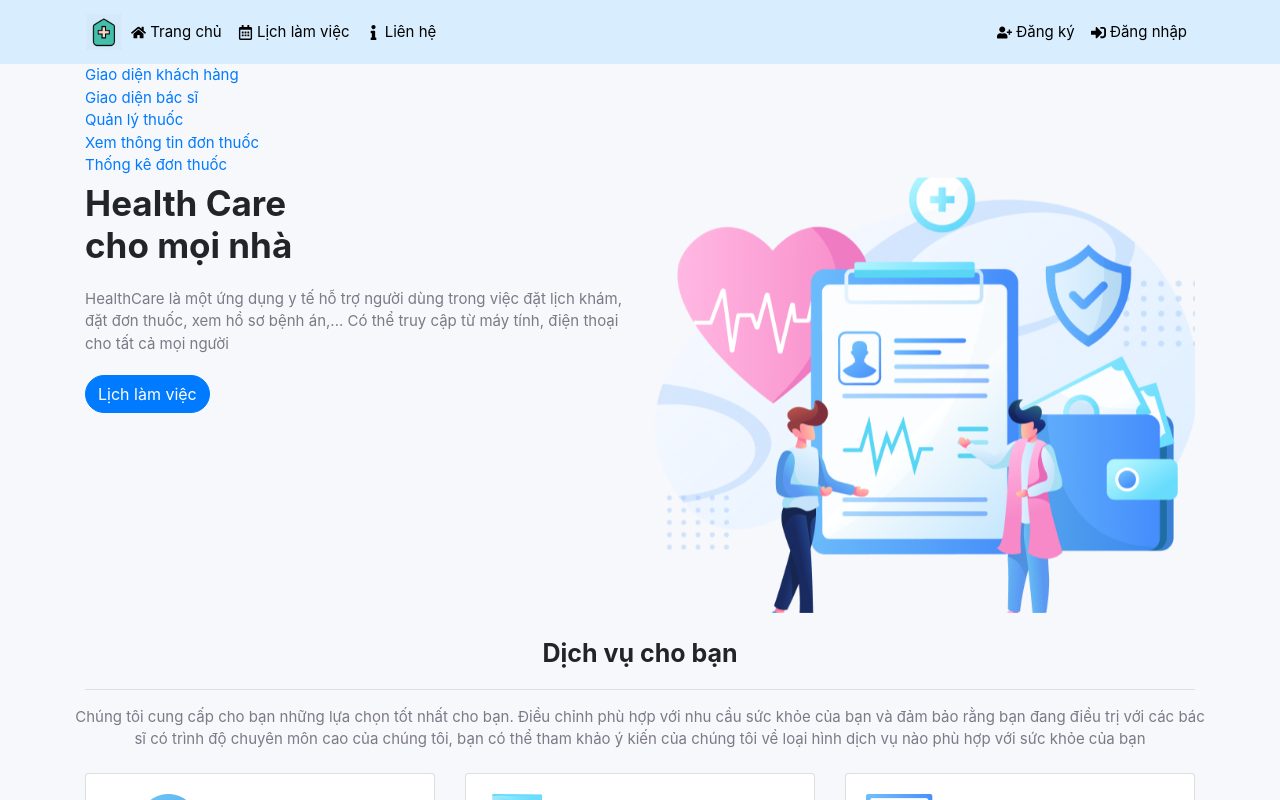
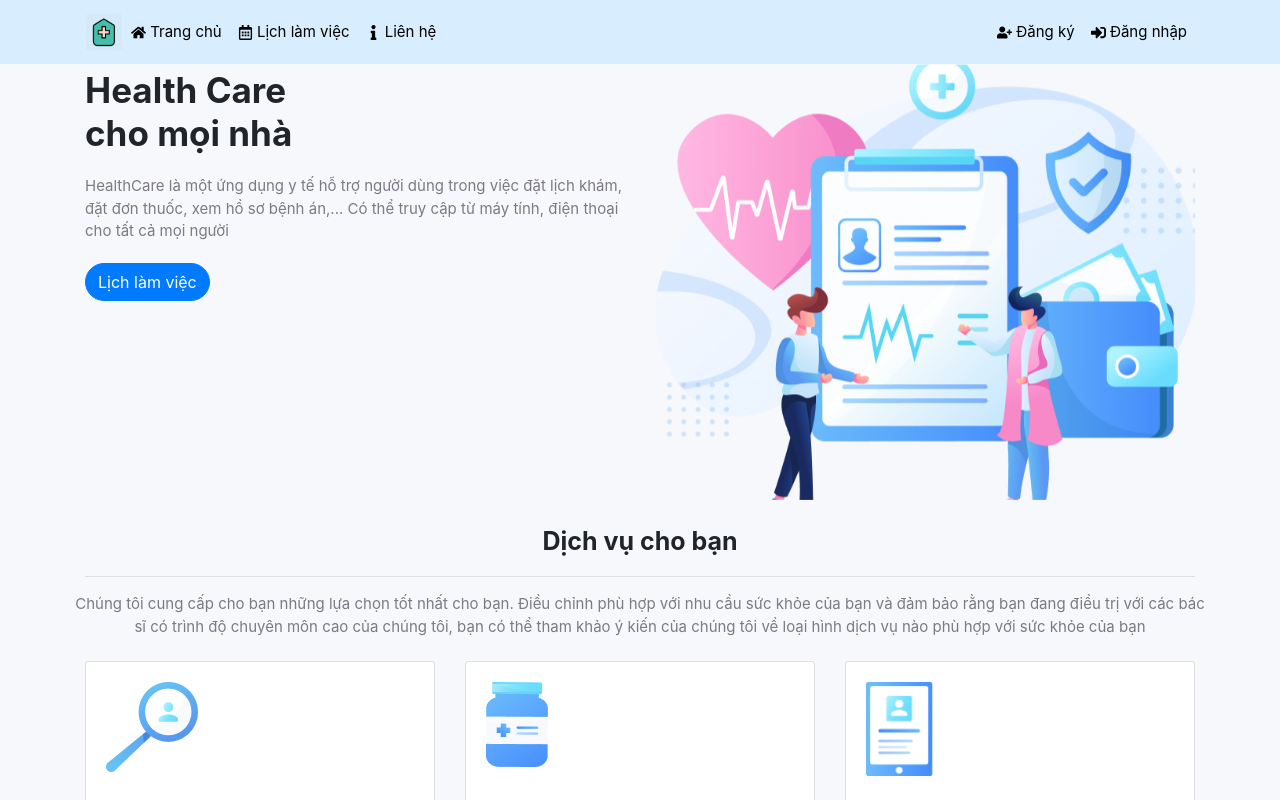
Before and after one commit to giacat2411/IS_Pharmacy, a React (Create React App) app in the folder client/: page /home in a window 1280 px wide. Shown: the top 800 px of the page. Built offline with nearby package versions, Linux system fonts and the light colour scheme.

Commit message:
Modify Login

```diff
--- a/client/src/1.CatComponent/HomeComponent.js
+++ b/client/src/1.CatComponent/HomeComponent.js
@@ -7,21 +7,6 @@ class Home extends Component{
     render(){
         return(
             <Container>
-                <Row>
-                    <Col> <a href='/customer'> Giao diện khách hàng</a> </Col>
-                </Row>
-                <Row>
-                    <Col> <a href='/doctor'> Giao diện bác sĩ </a></Col>
-                </Row>
-                <Row>
-                    <Col> <a href='/manage_drug'> Quản lý thuốc </a></Col>
-                </Row>
-                <Row>
-                    <Col> <a href='/view_order'> Xem thông tin đơn thuốc </a></Col>
-                </Row>
-                <Row>
-                    <Col> <a href='/statistic_order'> Thống kê đơn thuốc </a></Col>
-                </Row>
                 <Row>
                     <Col>
                     <div className="header-content">
--- a/client/src/1.CatComponent/LogButton.js
+++ b/client/src/1.CatComponent/LogButton.js
@@ -1,17 +1,27 @@
-import React, { useContext } from 'react'
+import React, { useContext, useState } from 'react'
 import HeaderDefine from './Context'
 import { FaUserPlus, FaSignInAlt, FaSignOutAlt } from "react-icons/fa";
 import { NavLink } from 'react-router-dom';
+import { Button } from 'reactstrap';
+import { Switch, Redirect } from 'react-router';
 
 
 import { Nav, NavItem, } from 'reactstrap';
 const LogButton = (props) => {
     const user = useContext(HeaderDefine);
-    console.log(user.role);
+    // console.log(user.role);
+    const [swit, setSwit] = useState(<span></span>);
 
+    const logOut=()=>{
+        user.setPhone("");
+        user.setRole("Guest");
+        setSwit(<Switch> <Redirect to='/home' /> </Switch>)
+    }
 
     if (user.role === "Guest")
             return (
+                <>
+                {swit}
                 <Nav className="ml-auto" navbar>
                     <NavItem>
                         <NavLink className="nav-link" to='/signup'> <FaUserPlus /> Đăng ký </NavLink>
@@ -20,6 +30,10 @@ const LogButton = (props) => {
                         <NavLink className="nav-link" to='/login'> <FaSignInAlt /> Đăng nhập </NavLink>
                     </NavItem>
                 </Nav>
+                <Switch>
+                    <Redirect to='/home' />
+                </Switch>
+                </>
             );
 
     return (
@@ -30,7 +44,8 @@ const LogButton = (props) => {
                 {/* <img src={user.user.ava} /> {user.user.fullname} */}
             </NavItem>
             <NavItem>
-                <NavLink className="nav-link" to='/home'> <FaSignOutAlt /> Đăng xuất </NavLink>
+                <Button onClick={logOut}>Đăng xuất </Button>
+                {/* <NavLink className="nav-link" to='/home'> <FaSignOutAlt /> Đăng xuất </NavLink> */}
             </NavItem>
         </Nav>
         // </HeaderDefine.Consumer>
--- a/client/src/1.CatComponent/MainComponent.js
+++ b/client/src/1.CatComponent/MainComponent.js
@@ -34,7 +34,7 @@ import { HeaderProvider } from './Context';
 //TODO: Context user with role
 
 //CHANH
-import ManagerNur from '../3.ChanhComponent/ManagerNur';
+import HomeNur from '../3.ChanhComponent/ManagerNur';
 
 const Main = (props) => {
   // const ctx = useContext(HeaderDefine);
@@ -107,7 +107,7 @@ const Main = (props) => {
               <Route path='/profile' component={Profile}/>
 
               {/*---------------------------------Chanh------------------------------------*/}
-              <Route path='/nurse' component={ManagerNur} />
+              <Route path='/nurse' component={HomeNur} />
 
               <Redirect to='/home' />
           </Switch>
--- a/client/src/2.PhucComponent/loginPaneComponent.js
+++ b/client/src/2.PhucComponent/loginPaneComponent.js
@@ -39,14 +39,16 @@ const LoginPane = () => {
 
 
     const apiLog = () => {
-
-        console.log(users);
-        users.filter((user) => {
-            if (user.phone.toString() === phone.value.toString()) ctx.setRole('Patient');
-            return false
-        })
+        // console.log(users);
+        // users.filter((user) => {
+        //     if (user.phone.toString() === phone.value.toString()) ctx.setRole('Patient');
+        //     return false
+        // })
         // if (users.phone.toString() === phone.value.toString()) ctx.setRole('Patient');
             // console.log(formValue);
+        if (phone.value === "1") ctx.setRole('Patient');
+        else if (phone.value === "2") ctx.setRole('Doctor');
+        else if (phone.value === "3") ctx.setRole('Nurse');
     };
     //TODO update context in main
 
@@ -68,9 +70,15 @@ const LoginPane = () => {
             </Switch>
         )
     } else if (ctx.role === "Nurse") {
+        return (
             <Switch>
                 <Redirect to='/nurse' />
             </Switch>
+        )
+    } else if (ctx.role === "Doctor") {
+        return(    <Switch>
+                <Redirect to='/doctor' />
+            </Switch>)
     }
 
     else
```
